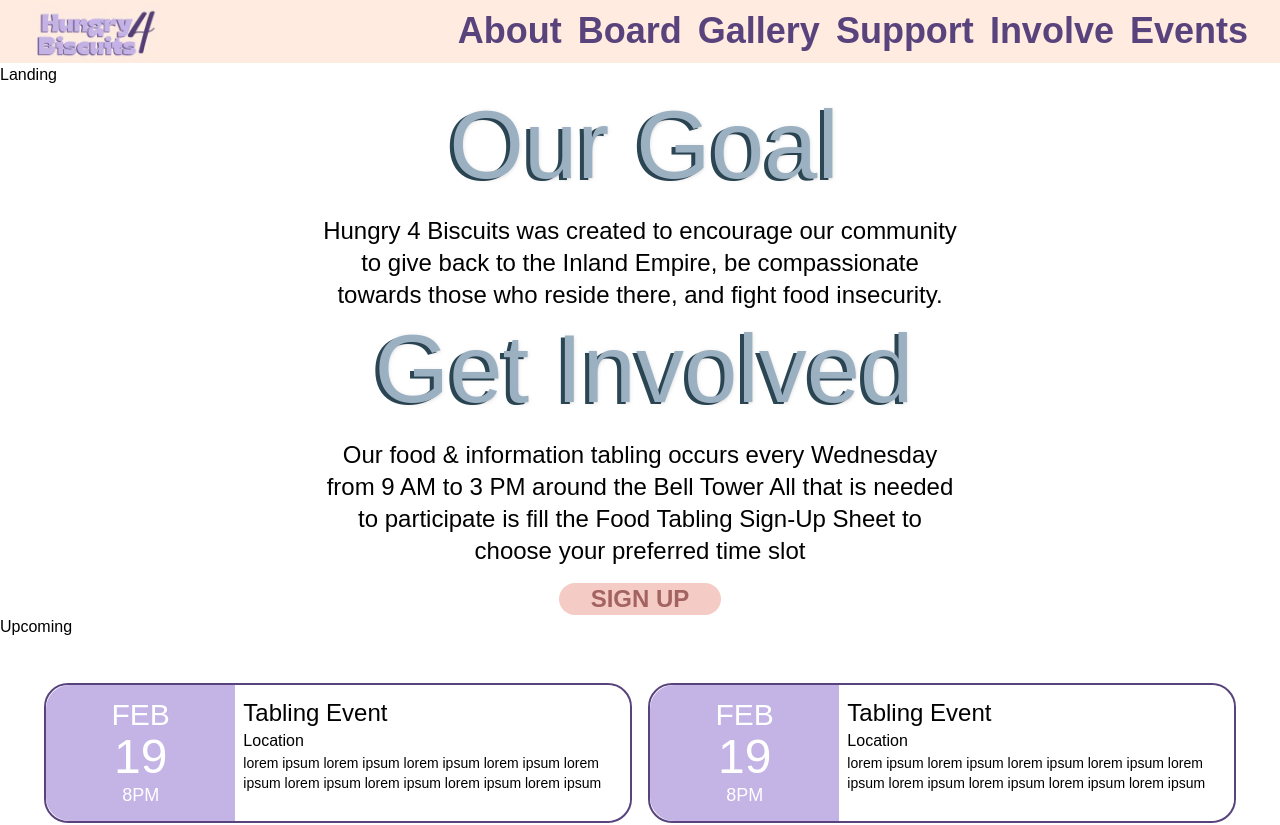
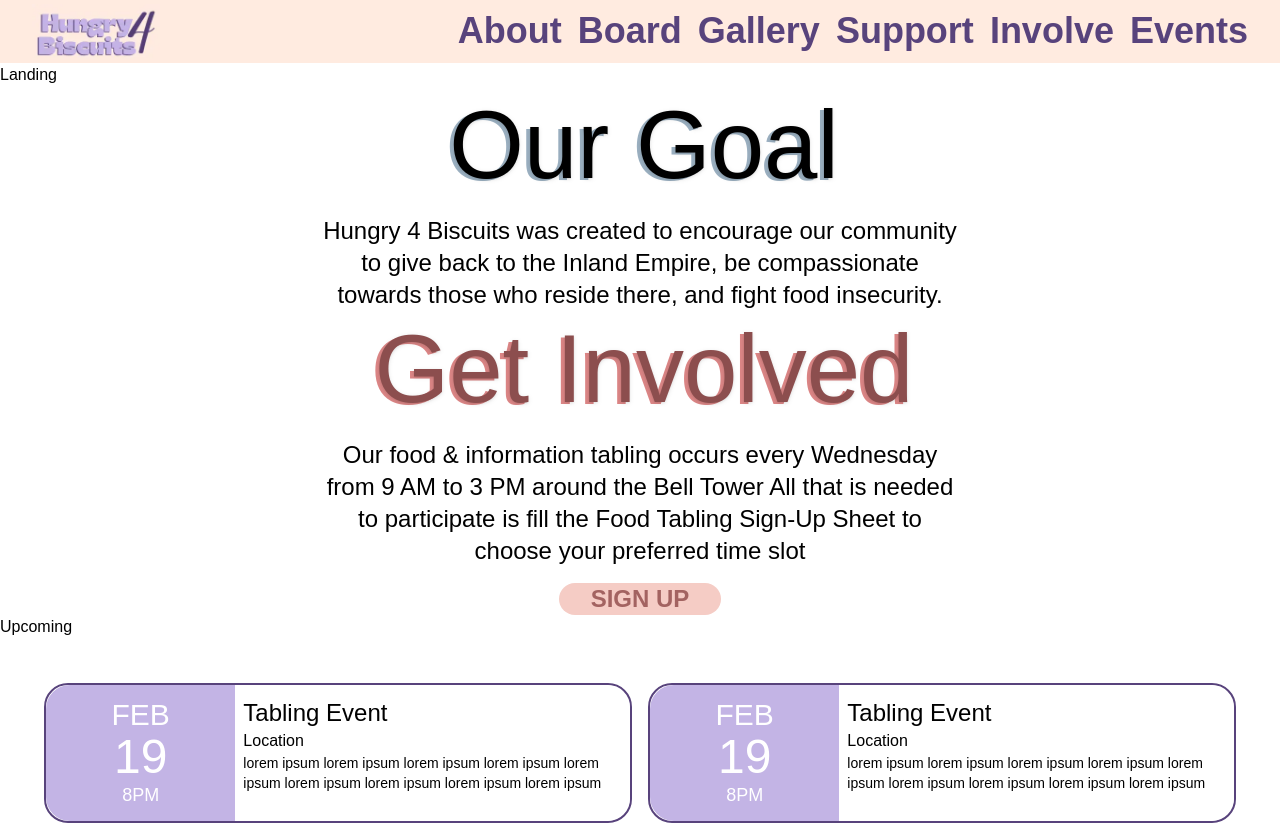
Before and after one commit to acm-ucr/h4b-website, a Next.js app: page / in a window 1280 px wide. Shown: the top 825 px of the page. Built offline with nearby package versions, Linux system fonts and the light colour scheme; a web font is replaced by a local one.

Commit message:
added title.js

```diff
--- a/src/components/Title.jsx
+++ b/src/components/Title.jsx
@@ -1,12 +1,31 @@
-const Title = ({ text }) => {
+import { COOKIES, COLORS } from "@/data/Title";
+
+const Title = ({ text, food, color }) => {
+  let lightColor = "biscuits-gray-100";
+  let darkColor = "biscuits-gray-200";
+
+  if (color && COLORS[color]) {
+    lightColor = COLORS[color].light;
+    darkColor = COLORS[color].dark;
+  }
+
   return (
     <div className="inset-0 flex justify-center items-top p-3">
-      <div className="absolute font-omc text-biscuits-gray-200 text-8xl mb-4">
+      <div
+        className="absolute font-omc text-8xl mb-4"
+        style={{ color: lightColor }}
+      >
         {text}
       </div>
-      <div className="relative font-omc text-biscuits-gray-100 text-8xl mb-2 drop-shadow left-1 bottom-0.5">
+      <div
+        className="relative font-omc text-8xl mb-2 drop-shadow left-1 bottom-0.5"
+        style={{ color: darkColor }}
+      >
         {text}
       </div>
+      {food && COOKIES[food] && (
+        <img src={COOKIES[food]} alt={`${food} cookies`} className="ml-4" />
+      )}
     </div>
   );
 };
--- a/src/components/home/Goal.jsx
+++ b/src/components/home/Goal.jsx
@@ -3,7 +3,7 @@ import Title from "../Title";
 const Goal = () => {
   return (
     <div className="flex flex-col justify-center text-center">
-      <Title text="Our Goal" />
+      <Title text="Our Goal" color="blue" />
       <div className="w-1/2 self-center text-2xl">
         Hungry 4 Biscuits was created to encourage our community to give back to
         the Inland Empire, be compassionate towards those who reside there, and
--- a/src/components/home/Involve.jsx
+++ b/src/components/home/Involve.jsx
@@ -4,7 +4,7 @@ import Button from "../Button";
 const Involve = () => {
   return (
     <div className="flex flex-col justify-center items-center text-center">
-      <Title text="Get Involved" />
+      <Title text="Get Involved" color="red" />
       <div className="flex font-light justify-center text-center text-2xl pb-4 w-1/2">
         Our food & information tabling occurs every Wednesday from 9 AM to 3 PM
         around the Bell Tower All that is needed to participate is fill the Food
--- /dev/null
+++ b/src/data/Title.js
@@ -0,0 +1,21 @@
+import chipCookie from "@/images/chip.webp";
+import heartCookie from "@/images/heart.webp";
+import swirlCookie from "@images/heart.webp";
+
+export const COOKIES = {
+  chip: chipCookie,
+  heart: heartCookie,
+  swirl: swirlCookie,
+};
+
+export const COLORS = {
+  red: {
+    light: "#DC8686",
+    dark: "#8C4E4E",
+  },
+
+  blue: {
+    light: "#9BB0C1",
+    dark: "2C4755",
+  },
+};
```
